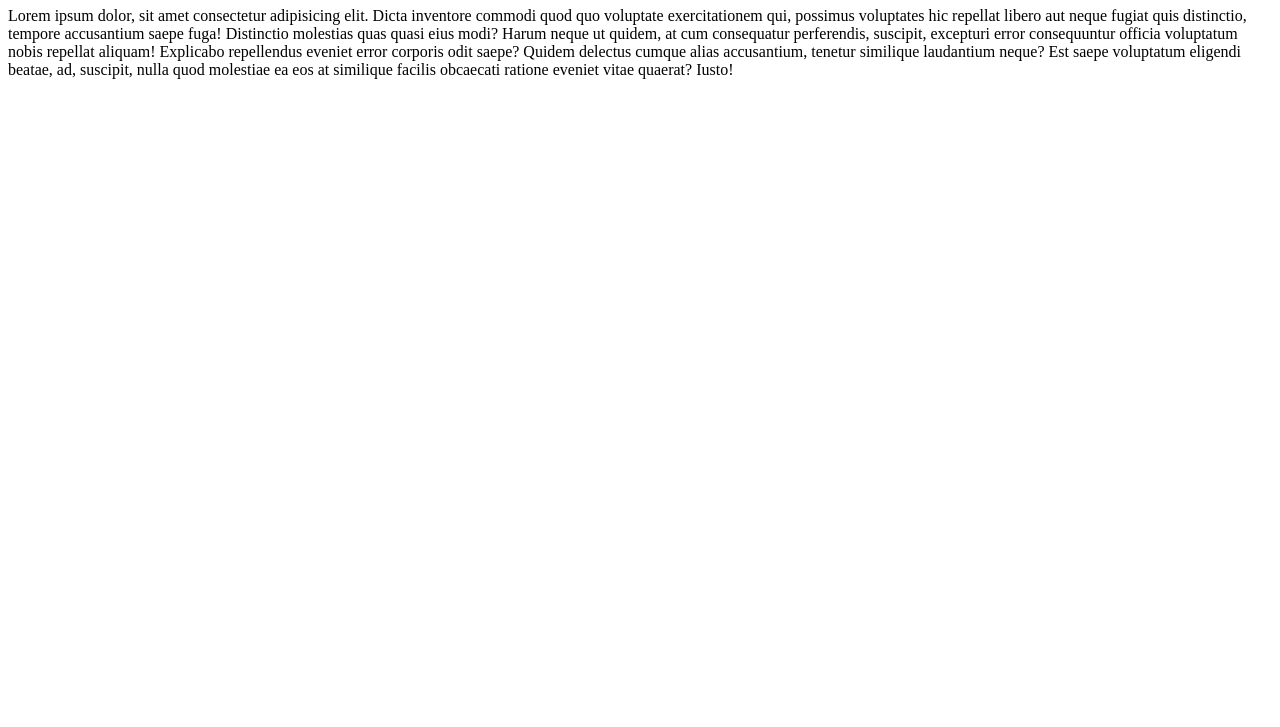
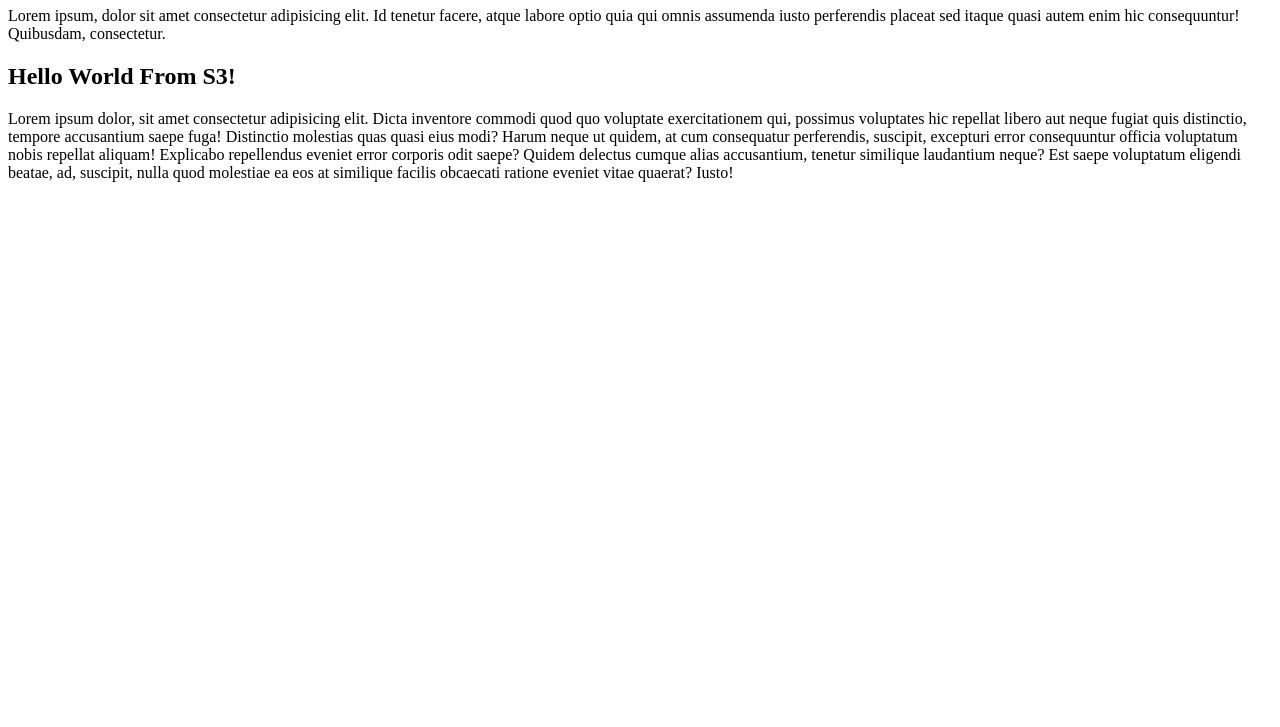
Before and after one commit to ryosuke432/ci-cd_practices, a plain HTML site: page index.html in a window 1280 px wide. Shown: the part 73-800 px from the top of the page. Drawn offline with Linux system fonts and the light colour scheme.

Commit message:
Deploy workflow

```diff
--- a/index.html
+++ b/index.html
@@ -7,6 +7,14 @@
   </head>
   <body>
     <h1>Hello World!</h1>
+    <p>
+      Lorem ipsum, dolor sit amet consectetur adipisicing elit. Id tenetur
+      facere, atque labore optio quia qui omnis assumenda iusto perferendis
+      placeat sed itaque quasi autem enim hic consequuntur! Quibusdam,
+      consectetur.
+    </p>
+
+    <h2>Hello World From S3!</h2>
     <p>
       Lorem ipsum dolor, sit amet consectetur adipisicing elit. Dicta inventore
       commodi quod quo voluptate exercitationem qui, possimus voluptates hic
```
Also changed, not shown: 1 other file.
